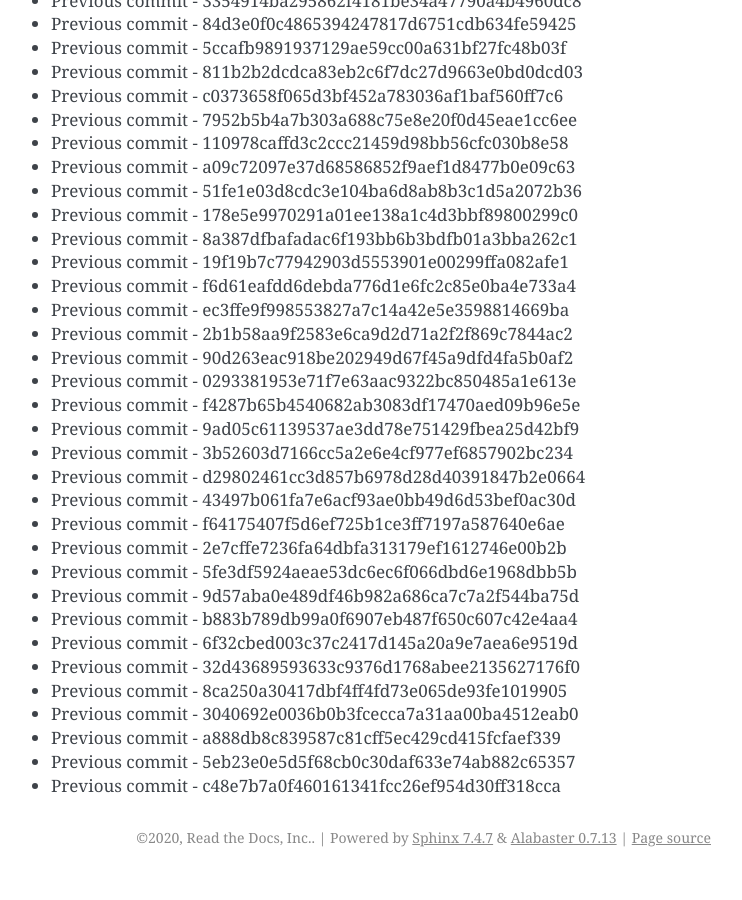
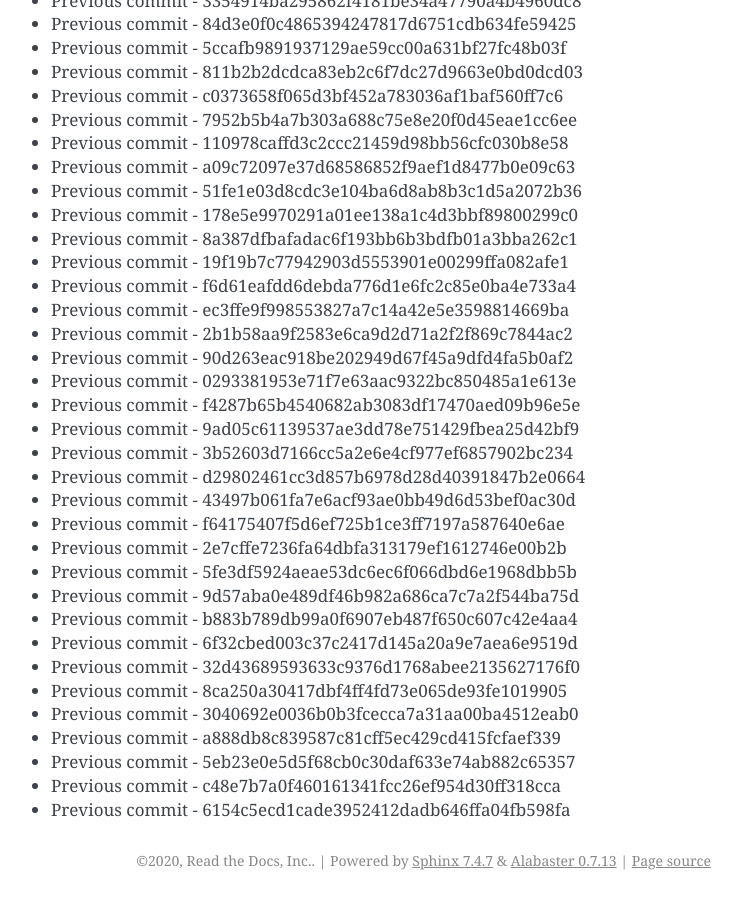
Before and after one commit to readthedocs/rtd-git-stresstest, a Sphinx documentation site: the page built from docs/updates.rst, in a window 1280 px wide and 900 px high, scrolled down 12482 px. Shown: the whole window, without its empty margins (399-1141 px from the left). Built offline with Sphinx 7.4.7, drawn with Linux system fonts in a browser that asks for light colours; before the commit the page ends 13359 px from its top, so only the background shows below that.

Commit message:
Generating commit from previous: 6154c5ecd1cade3952412dadb646ffa04fb598fa

```diff
--- a/docs/updates.rst
+++ b/docs/updates.rst
@@ -556,3 +556,4 @@ It can be tested for any performance characteristics.
 * Previous commit - a888db8c839587c81cff5ec429cd415fcfaef339
 * Previous commit - 5eb23e0e5d5f68cb0c30daf633e74ab882c65357
 * Previous commit - c48e7b7a0f460161341fcc26ef954d30ff318cca
+* Previous commit - 6154c5ecd1cade3952412dadb646ffa04fb598fa
```
